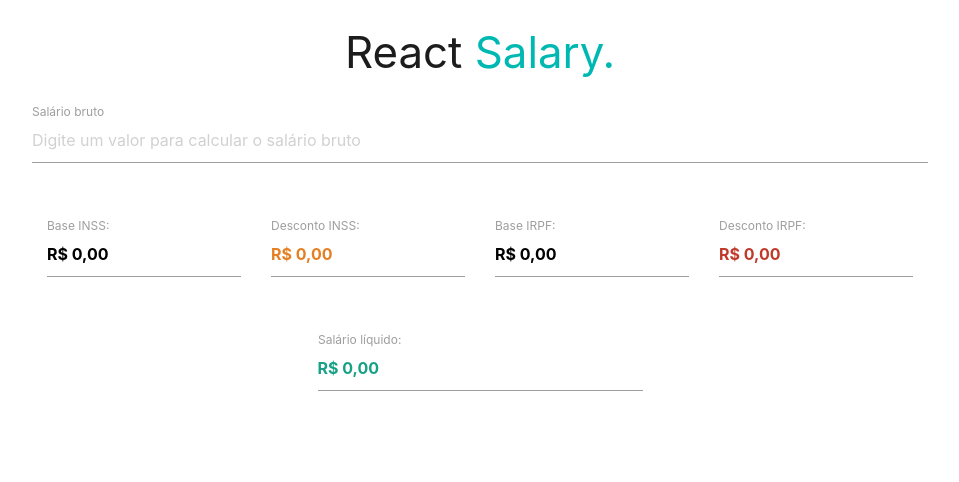
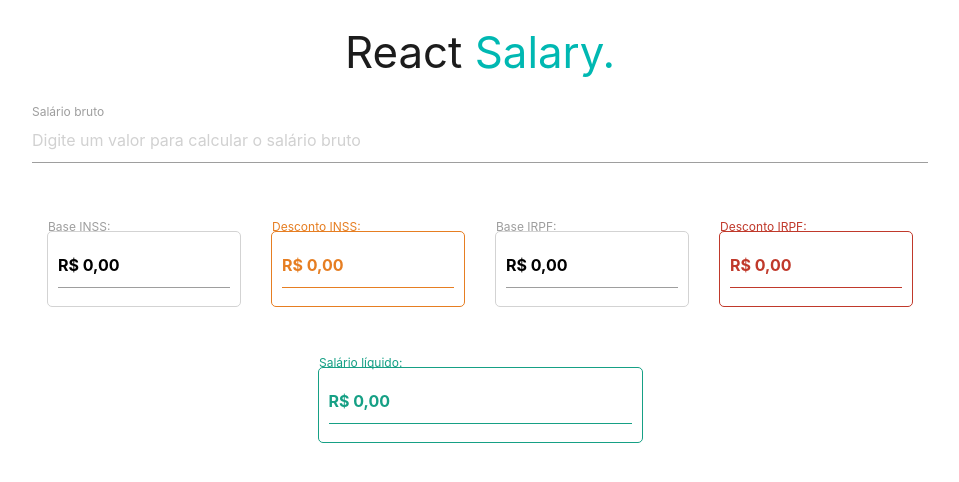
Before and after one commit to joao-pedro213/React-Salary, a React (Create React App) app: page / in a window 1280 px wide. Shown: the top 482 px of the page, without its empty margins (160-1119 px from the left). Built offline with nearby package versions, Linux system fonts and the light colour scheme.

Commit message:
Estilizando o app.

```diff
--- a/src/components/readOnlyInput/ReadOnlyInput.js
+++ b/src/components/readOnlyInput/ReadOnlyInput.js
@@ -5,14 +5,23 @@ export default class ReadOnlyInput extends Component {
   render() {
     const { inputLabel, value, textColor } = this.props;
     return (
-      <div className={`input-field ${css.readOnlyInput}`}>
+      <div
+        style={{ borderColor: textColor }}
+        className={`input-field ${css.readOnlyInput} ${css.border}`}
+      >
         <input
-          style={{ color: textColor, fontWeight: 'bold' }}
+          style={{
+            color: textColor,
+            fontWeight: 'bold',
+            borderColor: textColor,
+          }}
           value={value}
           type="text"
           readOnly
         />
-        <label className={'active'}>{inputLabel}</label>
+        <label style={{ color: textColor }} className={'active'}>
+          {inputLabel}
+        </label>
       </div>
     );
   }
--- a/src/components/readOnlyInput/readOnlyInput.module.css
+++ b/src/components/readOnlyInput/readOnlyInput.module.css
@@ -3,6 +3,7 @@
   margin-top: 45px;
   margin-right: 15px;
   margin-left: 15px;
+  background-color: #ffffff;
 }
 .border {
   border: solid 1px lightgray;
```
